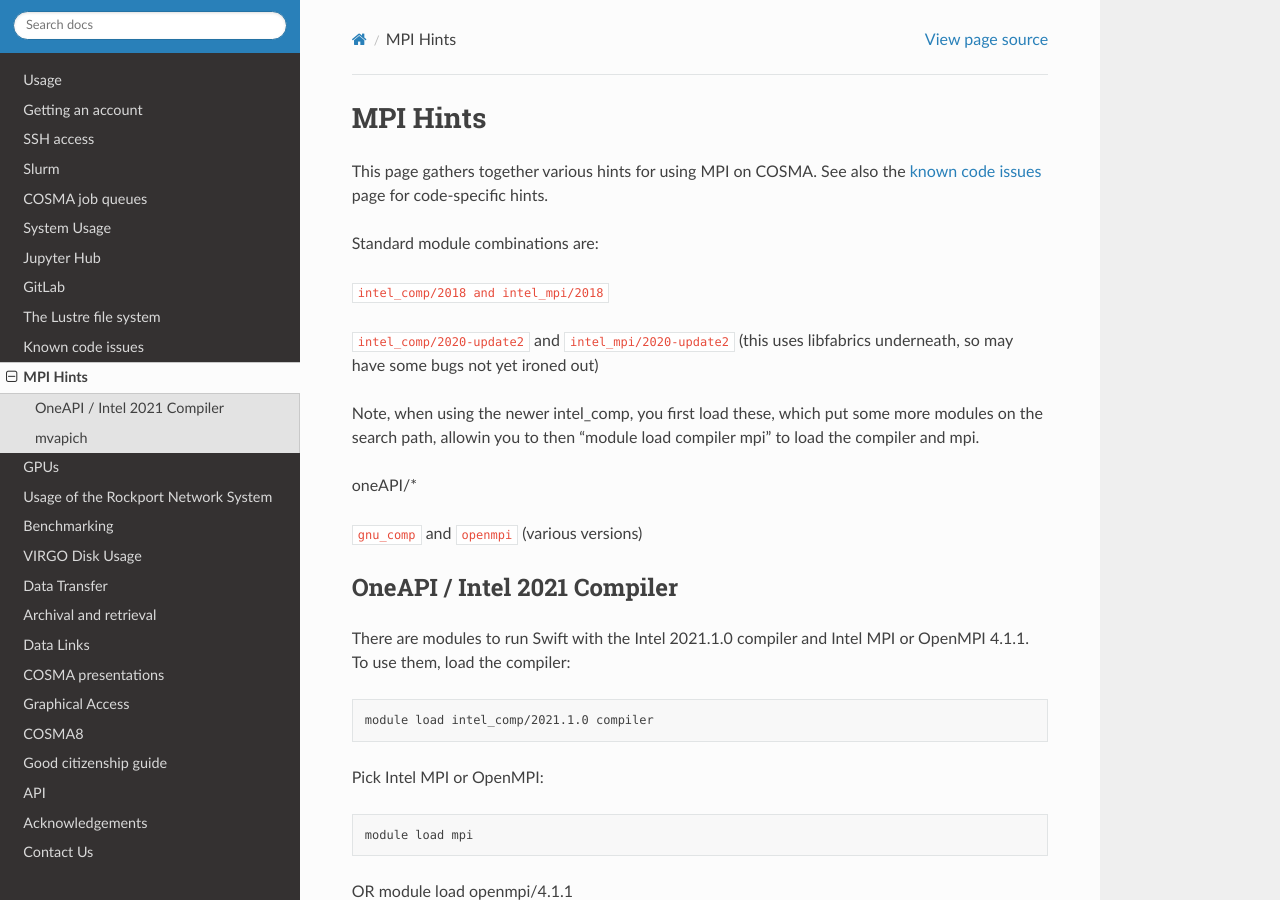
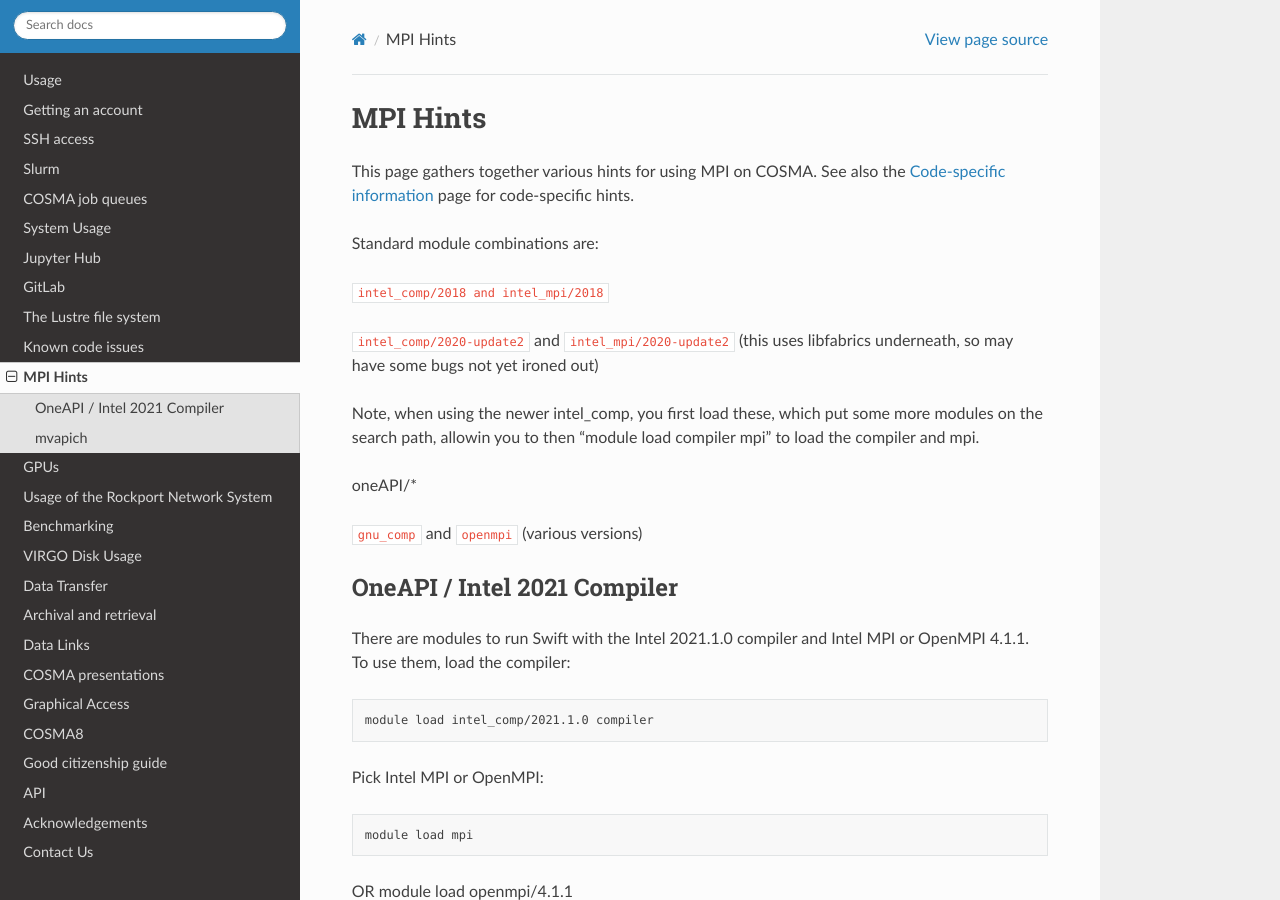
Before and after one commit to agb32/cosmadoc, a Sphinx documentation site: the page built from docs/source/mpi.md, in a window 1280 px wide and 900 px high. Built offline with Sphinx 7.4.7 and the Read the Docs theme 2.0.0, drawn with Linux system fonts in a browser that asks for light colours; pages that are not in the unit, such as notebooks, are missing from menus.

Commit message:
debug link

```diff
--- a/docs/source/mpi.md
+++ b/docs/source/mpi.md
@@ -1,6 +1,6 @@
 # MPI Hints
 
-This page gathers together various hints for using MPI on COSMA. See also the [known code issues](issues.md) page for code-specific hints.
+This page gathers together various hints for using MPI on COSMA. See also the [Code-specific information](issues.md) page for code-specific hints.
 
 Standard module combinations are:
 
```
